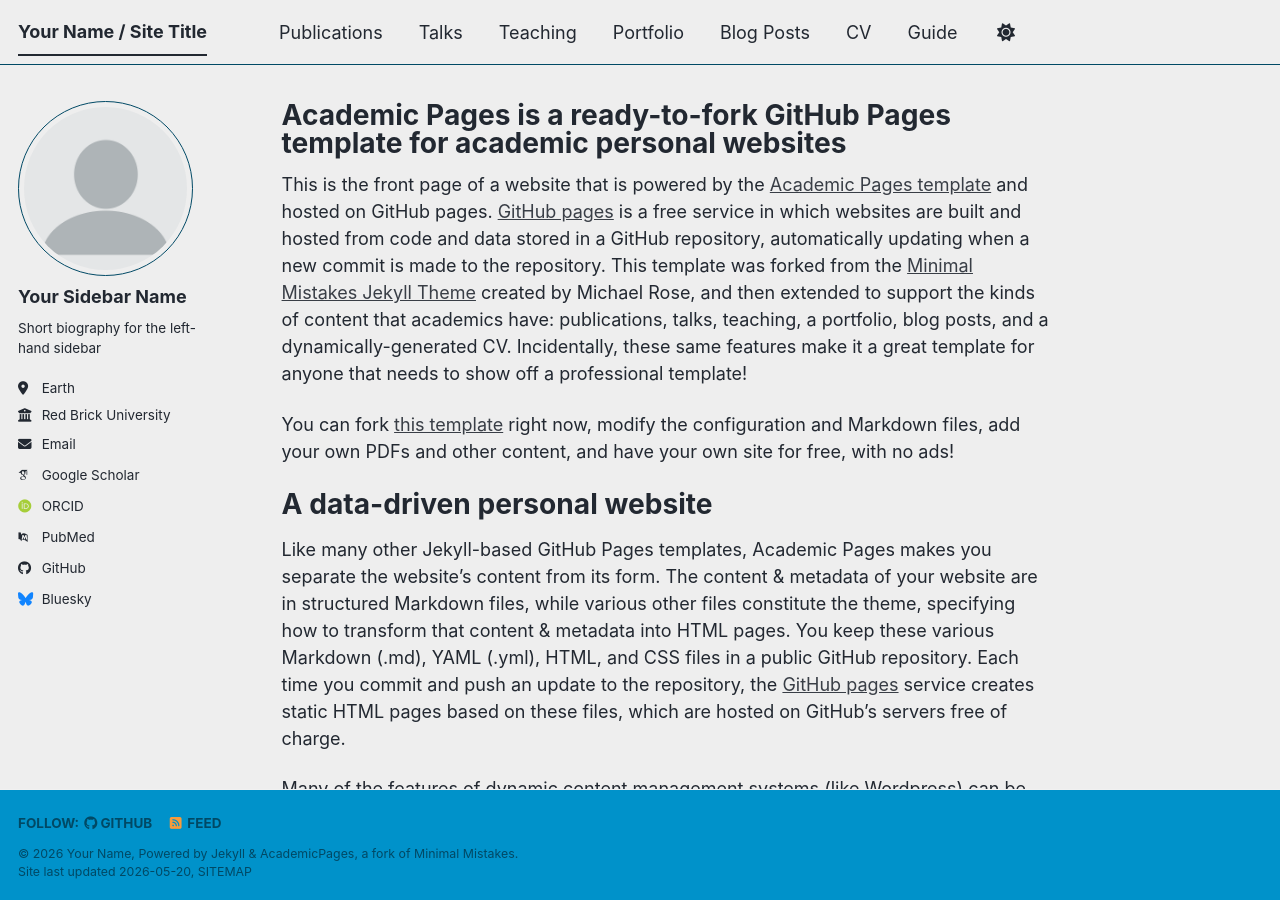
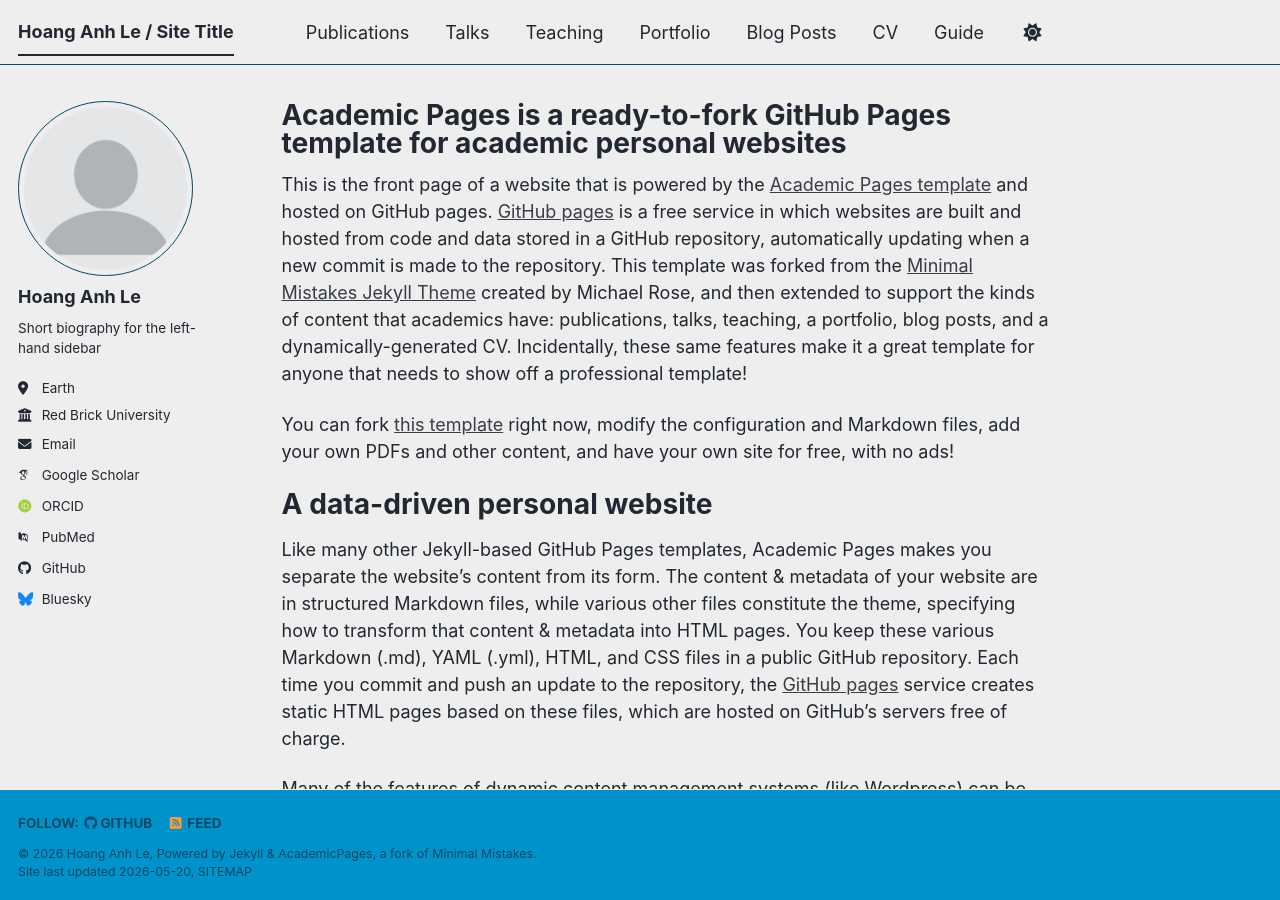
Before and after one commit to lehoanganh1112/lehoanganh1112.github.io, a Jekyll site: the page built from _pages/about.md, in a window 1280 px wide and 900 px high. Built offline with Jekyll 4.4.1, drawn with Linux system fonts in a browser that asks for light colours; some web fonts are replaced; a script bundle is joined from its source files by our own code; library files that are not in the unit come from our copies.

Commit message:
Update personal information in _config.yml

```diff
--- a/_config.yml
+++ b/_config.yml
@@ -9,9 +9,9 @@
 # Basic Site Settings
 locale                   : "en-US"
 site_theme               : "air" # The available themes options are "default", "air", "sunrise", "mint", "dirt" and "contrast"
-title                    : "Your Name / Site Title"
+title                    : "Hoang Anh Le / Site Title"
 title_separator          : "-"
-name                     : &name "Your Name"
+name                     : &name "Hoang Anh Le"
 description              : &description "Your Name's academic portfolio"   # Update this with a general description of your site, this is the default if not overridden by a page
 url                      : https://academicpages.github.io # The base hostname & protocol for your site e.g. "https://[your GitHub username].github.io",
                                                            # or if you already have some other page hosted on Github then use "https://[your GitHub username].github.io/[Your Repo Name]"
@@ -24,7 +24,7 @@
 author:
   # Biographic information
   avatar           : "profile.png"
-  name             : "Your Sidebar Name"
+  name             : "Hoang Anh Le"
   pronouns         : # example: "she/her"
   bio              : "Short biography for the left-hand sidebar"
   location         : "Earth"
```
